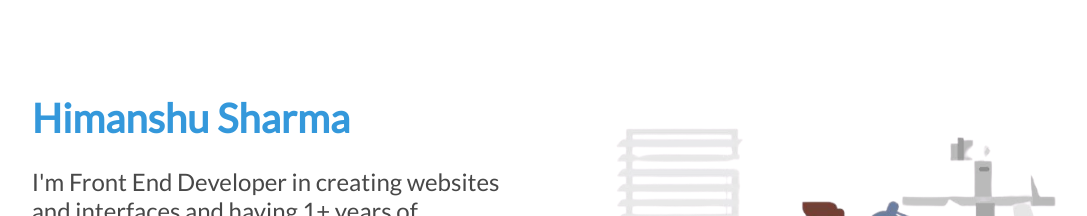
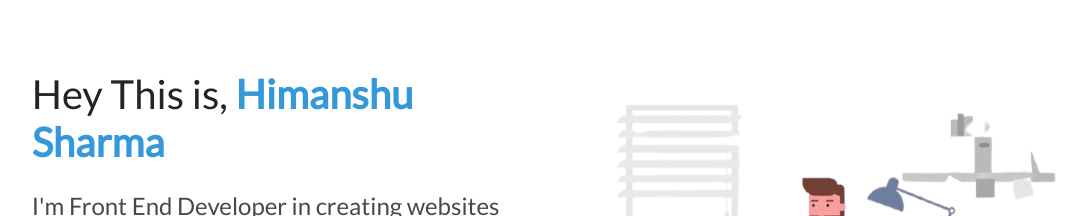
Before and after one commit to hunnysharma/MyPortfolio, a React (Create React App) app: page / in a window 1280 px wide. Shown: the part 204-420 px from the top of the page, without its empty margins (87-1174 px from the left). Built offline with nearby package versions, Linux system fonts and the light colour scheme.

Commit message:
Update Home.jsx

```diff
--- a/src/Home.jsx
+++ b/src/Home.jsx
@@ -5,6 +5,7 @@ const Home = () => {
   return (
     <>
      <Common
+       name = 'Hey This is,'
      imgsrc = {img2}
      btn = 'Get Started'
      visit = './service'
```
